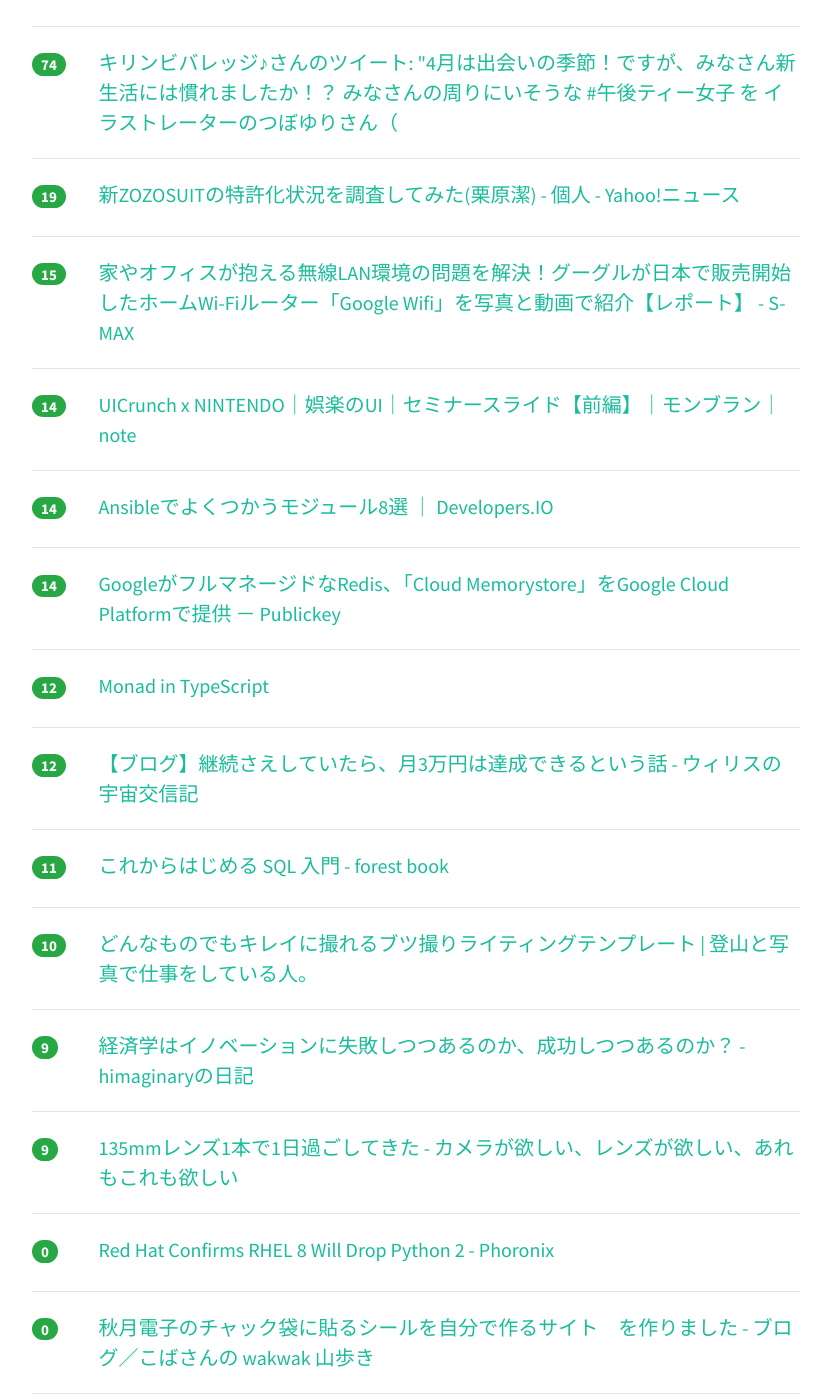
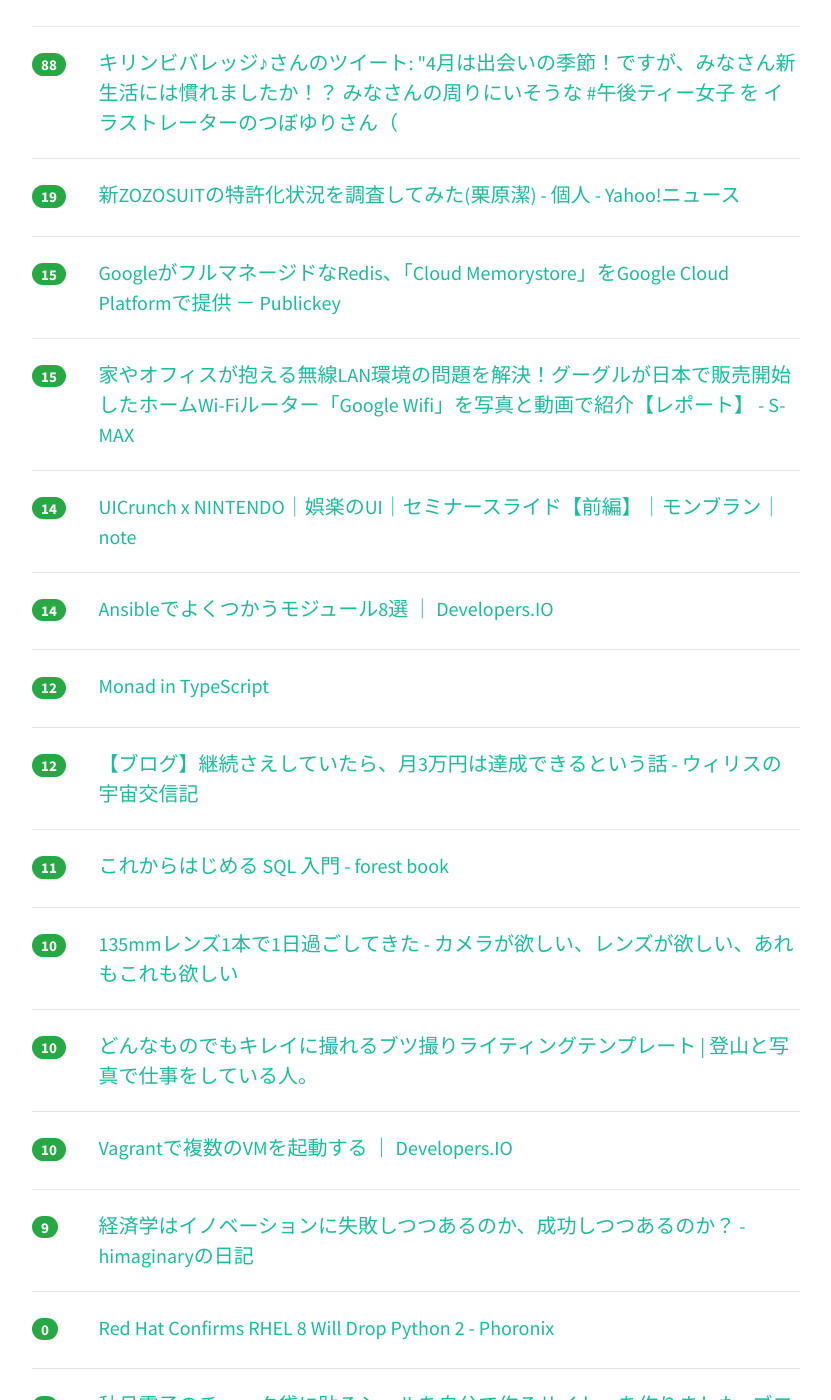
Before and after one commit to yatta47/hatena-matome-site, a Jekyll site: the page built from _posts/2018-05-01-hatena.md, in a window 1280 px wide and 1400 px high, scrolled down 347 px. Shown: the whole window, without its empty margins (224-1055 px from the left). Built offline with Jekyll 4.4.1, drawn with Linux system fonts in a browser that asks for light colours; nearby versions of some CDN libraries.

Commit message:
Updated 2018-05-01

```diff
--- a/_posts/2018-05-01-hatena.md
+++ b/_posts/2018-05-01-hatena.md
@@ -1,19 +1,24 @@
 ---
 layout: post
 title:  "2018-05-01 はてぶIT"
-date:   2018-05-01 05:01:15
+date:   2018-05-01 06:01:22
 tags: [it-hotentry]
 ---
-14 件のデータあり
+15 件のデータあり
 
 <hr><div class="row">
-<div class="col-1"><span class="badge badge-pill badge-success h2">74</span></div>
+<div class="col-1"><span class="badge badge-pill badge-success h2">88</span></div>
 <div class="col-11"><a href='http://twitter.com/kirin_company/status/989338275449131010' target='_blank'>キリンビバレッジ♪さんのツイート: "4月は出会いの季節！ですが、みなさん新生活には慣れましたか！？ みなさんの周りにいそうな #午後ティー女子 を イラストレーターのつぼゆりさん（</a></div>
 </div>
 <hr>
 <div class="row">
 <div class="col-1"><span class="badge badge-pill badge-success h2">19</span></div>
 <div class="col-11"><a href='https://news.yahoo.co.jp/byline/kuriharakiyoshi/20180430-00084659/' target='_blank'>新ZOZOSUITの特許化状況を調査してみた(栗原潔) - 個人 - Yahoo!ニュース</a></div>
+</div>
+<hr>
+<div class="row">
+<div class="col-1"><span class="badge badge-pill badge-success h2">15</span></div>
+<div class="col-11"><a href='https://www.publickey1.jp/blog/18/googlerediscloud_memorystoregoogle_cloud_platform.html' target='_blank'>GoogleがフルマネージドなRedis、「Cloud Memorystore」をGoogle Cloud Platformで提供 － Publickey</a></div>
 </div>
 <hr>
 <div class="row">
@@ -29,11 +34,6 @@ tags: [it-hotentry]
 <div class="row">
 <div class="col-1"><span class="badge badge-pill badge-success h2">14</span></div>
 <div class="col-11"><a href='https://dev.classmethod.jp/server-side/ansible/ansible-my-reference/' target='_blank'>Ansibleでよくつかうモジュール8選 ｜ Developers.IO</a></div>
-</div>
-<hr>
-<div class="row">
-<div class="col-1"><span class="badge badge-pill badge-success h2">14</span></div>
-<div class="col-11"><a href='https://www.publickey1.jp/blog/18/googlerediscloud_memorystoregoogle_cloud_platform.html' target='_blank'>GoogleがフルマネージドなRedis、「Cloud Memorystore」をGoogle Cloud Platformで提供 － Publickey</a></div>
 </div>
 <hr>
 <div class="row">
@@ -53,17 +53,22 @@ tags: [it-hotentry]
 <hr>
 <div class="row">
 <div class="col-1"><span class="badge badge-pill badge-success h2">10</span></div>
+<div class="col-11"><a href='https://aremo-koremo.hatenablog.com/entry/a_day_of_135mm_apr_2018' target='_blank'>135mmレンズ1本で1日過ごしてきた - カメラが欲しい、レンズが欲しい、あれもこれも欲しい</a></div>
+</div>
+<hr>
+<div class="row">
+<div class="col-1"><span class="badge badge-pill badge-success h2">10</span></div>
 <div class="col-11"><a href='https://yamasha.net/lighting-base' target='_blank'>どんなものでもキレイに撮れるブツ撮りライティングテンプレート | 登山と写真で仕事をしている人。</a></div>
+</div>
+<hr>
+<div class="row">
+<div class="col-1"><span class="badge badge-pill badge-success h2">10</span></div>
+<div class="col-11"><a href='https://dev.classmethod.jp/cloud/vagrant-multi-machine/' target='_blank'>Vagrantで複数のVMを起動する ｜ Developers.IO</a></div>
 </div>
 <hr>
 <div class="row">
 <div class="col-1"><span class="badge badge-pill badge-success h2">9</span></div>
 <div class="col-11"><a href='http://d.hatena.ne.jp/himaginary/20180430/innovation_in_economics' target='_blank'>経済学はイノベーションに失敗しつつあるのか、成功しつつあるのか？ - himaginaryの日記</a></div>
-</div>
-<hr>
-<div class="row">
-<div class="col-1"><span class="badge badge-pill badge-success h2">9</span></div>
-<div class="col-11"><a href='https://aremo-koremo.hatenablog.com/entry/a_day_of_135mm_apr_2018' target='_blank'>135mmレンズ1本で1日過ごしてきた - カメラが欲しい、レンズが欲しい、あれもこれも欲しい</a></div>
 </div>
 <hr>
 <div class="row">
```
